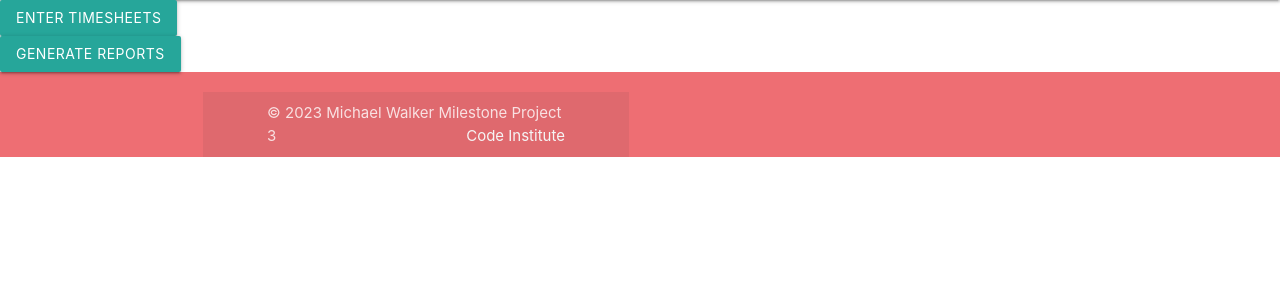
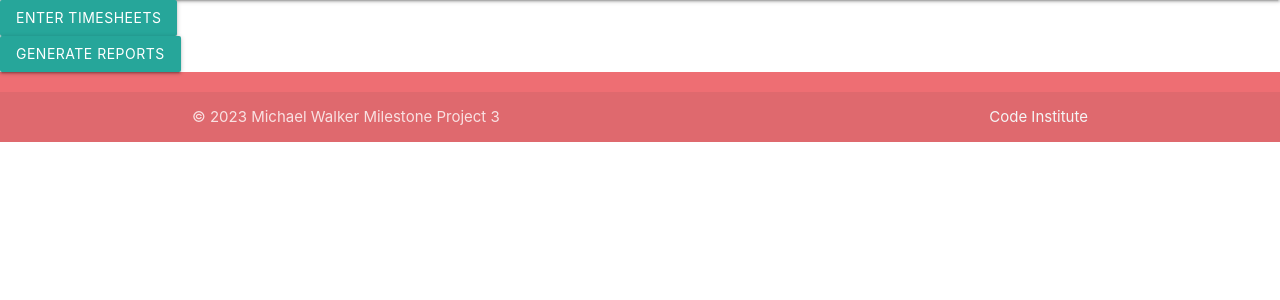
Before and after one commit to Mikewalk28/Milestone-project-3, a Flask app: page / in a window 1280 px wide. Shown: the part 64-364 px from the top of the page. Run offline with Flask 3, Linux system fonts and the light colour scheme.

Commit message:
updating footer to fill width

```diff
--- a/overheadmanager/templates/home.html
+++ b/overheadmanager/templates/home.html
@@ -23,7 +23,7 @@
             </div>
         </nav>
     </header>
-
+    <!-- Buttons to take you posting timesheet or to the report section -->
     <div class="content">
         <a class="waves-effect waves-light btn">Enter Timesheets</a>
     </div>
@@ -35,9 +35,6 @@
 
 
     <footer class="page-footer">
-        <div class="container">
-          <div class="row">
-            <div class="col l6 s12">
         <div class="footer-copyright">
           <div class="container">
           © 2023 Michael Walker Milestone Project 3
```
